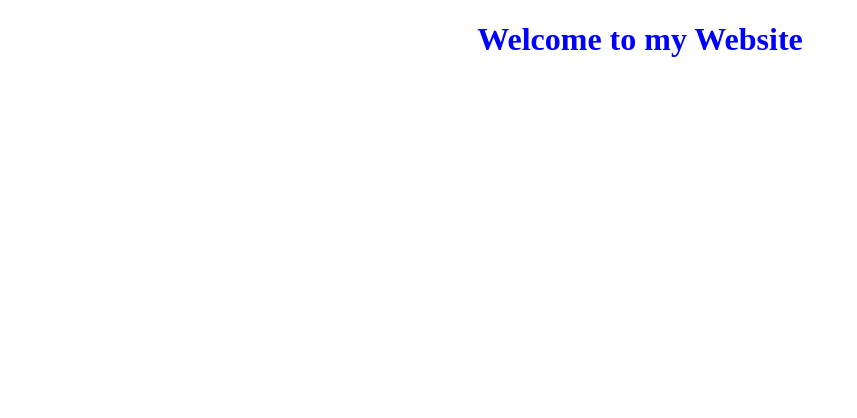
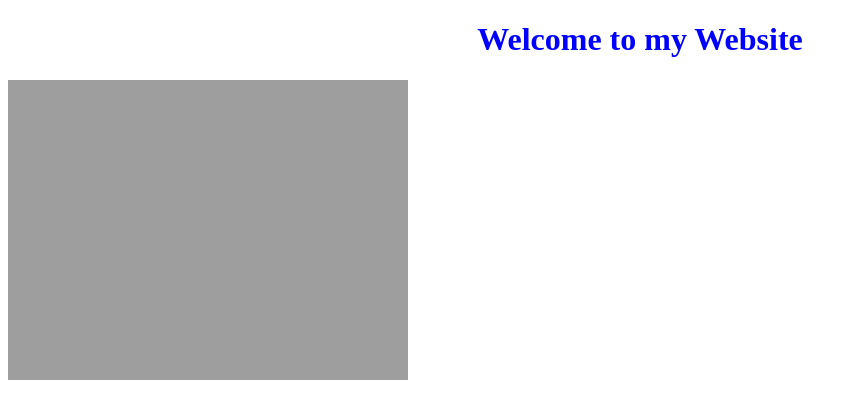
Before and after one commit to chophelsangay/Chophel, a plain HTML site: page index.html in a window 1280 px wide. Shown: the whole page, without its empty margins (0-857 px from the left). Drawn offline with Linux system fonts and the light colour scheme; the site is published under a folder, as on GitHub Pages, so addresses that start at the root find nothing.

Commit message:
Add Image

```diff
--- a/index.html
+++ b/index.html
@@ -9,7 +9,7 @@
 </head>
 <body>
     <h1>Welcome to my Website</h1>
-    <img src="/Image/IMG_0941.png" alt="">
+    <img src="./Image/IMG_0941.png" alt="">
 
 </body>
 </html>
```
